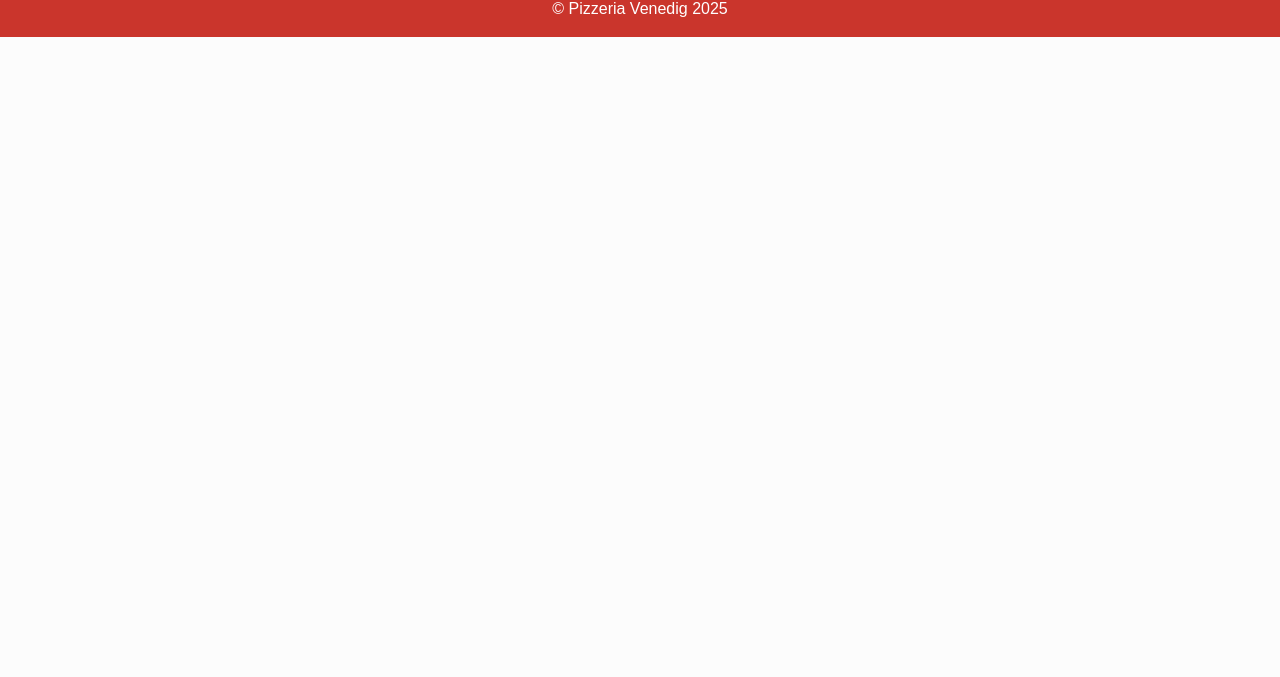
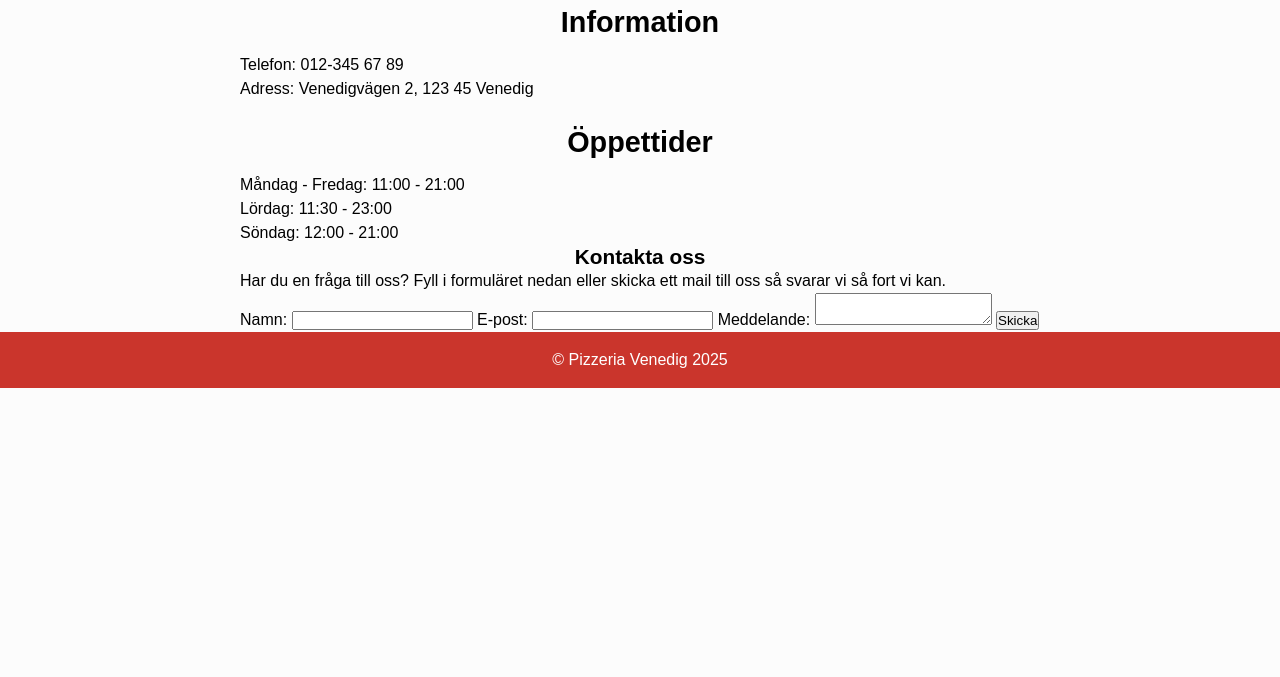
Before and after one commit to rare2400/projekt-pizzeria, a website built with Parcel: page src/contact.html in a window 1280 px wide. Shown: the part 123-800 px from the top of the page. Built offline with nearby package versions, Linux system fonts and the light colour scheme.

Commit message:
importerar font och lägger till kontaktinfo + formulär

```diff
--- a/src/contact.html
+++ b/src/contact.html
@@ -4,6 +4,9 @@
 <head>
     <meta charset="UTF-8">
     <meta name="viewport" content="width=device-width, initial-scale=1.0">
+    <link rel="preconnect" href="https://fonts.googleapis.com">
+    <link rel="preconnect" href="https://fonts.gstatic.com" crossorigin>
+    <link href="https://fonts.googleapis.com/css2?family=Chewy&display=swap" rel="stylesheet">
     <link rel="stylesheet" href="./css/main.scss">
     <link rel="icon" href="./images/favicon.ico" type="image/x-icon">
     <script src="js/main.js" defer></script>
@@ -40,6 +43,38 @@
     <div class="container">
         <main>
             <h1>Kontakt</h1>
+
+            <div class="info">
+                <div id="contact">
+                    <h2>Information</h2>
+                    <p>Telefon: 012-345 67 89</p>
+                    <p>Adress: Venedigvägen 2, 123 45 Venedig</p>
+                </div>
+
+                <div id="opening-hours">
+                    <h2>Öppettider</h2>
+                    <p>Måndag - Fredag: 11:00 - 21:00</p>
+                    <p>Lördag: 11:30 - 23:00</p>
+                    <p>Söndag: 12:00 - 21:00</p>
+                </div>
+            </div>
+
+            <div class="form-div">
+                <h3>Kontakta oss</h3>
+                <p>Har du en fråga till oss? Fyll i formuläret nedan eller skicka ett mail till oss så svarar vi så fort
+                    vi
+                    kan.</p>
+                <form action="post" id="contact-form">
+                    <label for="name">Namn:</label>
+                    <input type="text" id="name" name="name" class="input-text">
+                    <label for="email">E-post:</label>
+                    <input type="email" id="email" name="email" class="input-text">
+                    <label for="message">Meddelande:</label>
+                    <textarea id="message" name="message"></textarea>
+
+                    <button type="submit" class="btn">Skicka</button>
+                </form>
+            </div>
         </main>
     </div>
     <footer>
```
